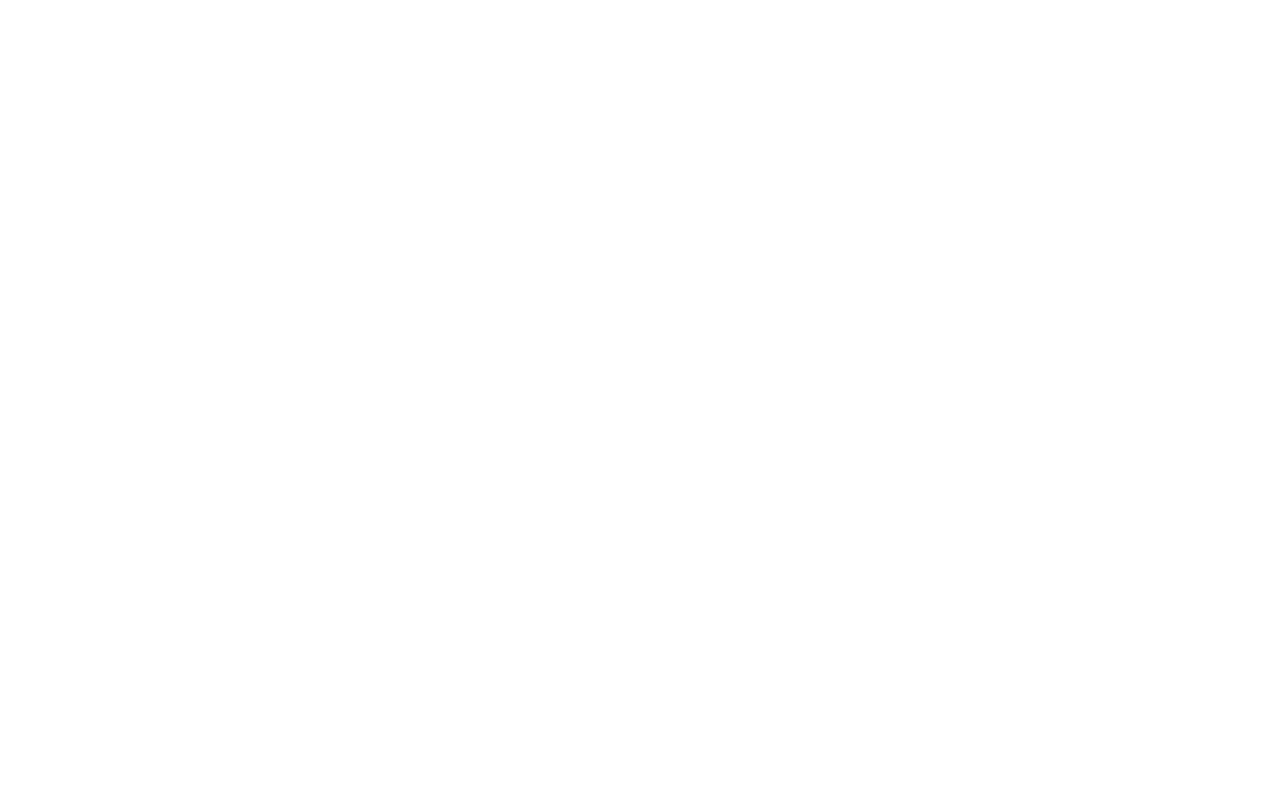
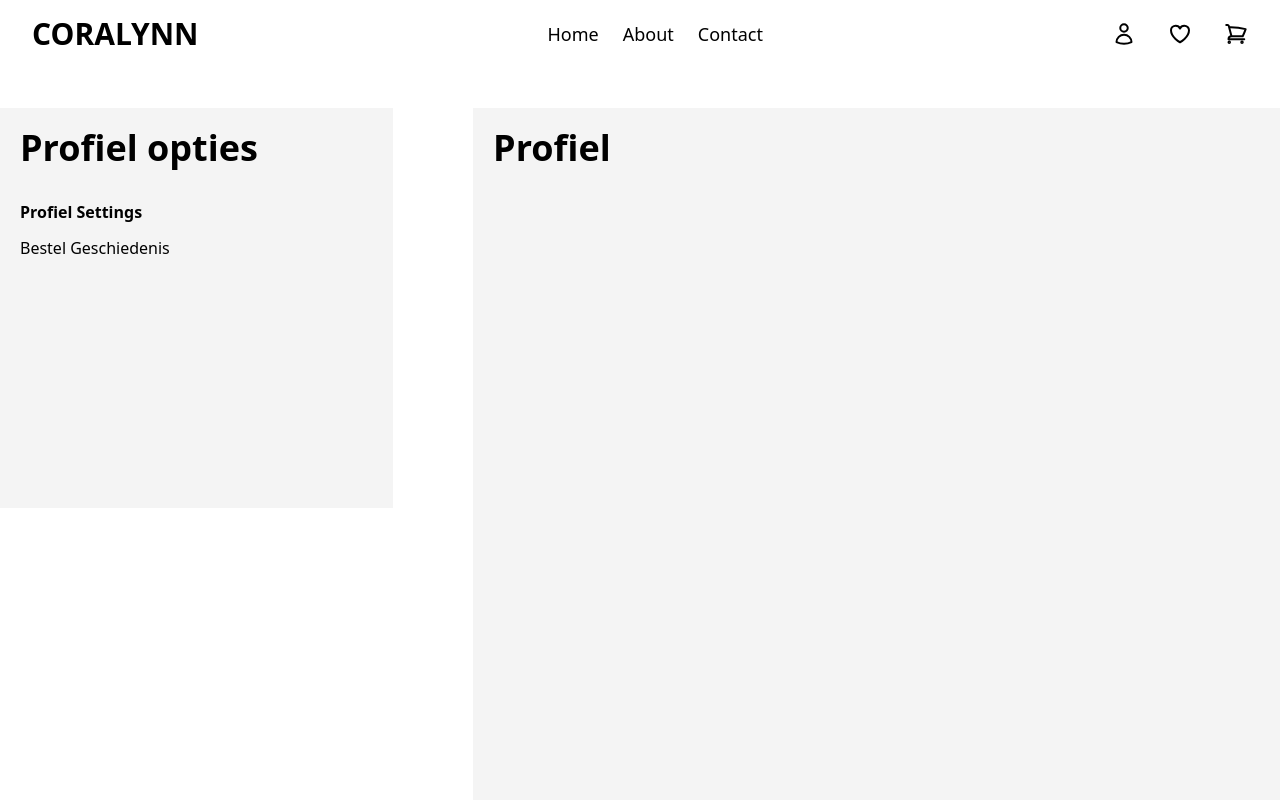
Before and after one commit to TychoBohm/Coralynn, a React (Vite) app in the folder frontend/: page /profile in a window 1280 px wide. Before the commit this address had no page. Shown: the top 800 px of the page. Built offline with nearby package versions, Linux system fonts and the light colour scheme.

Commit message:
Add Profile page with navigation and order history component

```diff
--- /dev/null
+++ b/frontend/src/components/bestelgeschiedenis.tsx
@@ -0,0 +1,77 @@
+import HerenWit from "../assets/Heren-Wit.png";
+
+const Bestelgeschiedenis = () => {
+  return (
+    <div className="p-5 flex flex-col gap-5 h-full">
+      <h2 className="text-4xl font-extrabold">Bestel Geschiedenis</h2>
+      <div className="overflow-y-auto max-h-full flex flex-col gap-5 pr-2">
+        <div className="flex gap-5">
+          <img
+            src={HerenWit}
+            alt="Heren zwembroek wit"
+            className="w-40 h-auto"
+          />
+          <div className="flex flex-col gap-1">
+            <h3 className="text-2xl font-bold">Linnen Heren Zwembroek - Wit</h3>
+            <p>Aantal: 1</p>
+            <p>Prijs: €--,--</p>
+            <p>Besteld op: </p>
+            <button className="bg-[#DECDB7] text-white px-6 py-2 rounded-md hover:bg-[#CBB89A] hover:cursor-pointer transition-colors">
+              Voeg toe aan winkelwagen
+            </button>
+          </div>
+        </div>
+        <div className="flex gap-5">
+          <img
+            src={HerenWit}
+            alt="Heren zwembroek wit"
+            className="w-40 h-auto"
+          />
+          <div className="flex flex-col gap-1">
+            <h3 className="text-2xl font-bold">Linnen Heren Zwembroek - Wit</h3>
+            <p>Aantal: 1</p>
+            <p>Prijs: €--,--</p>
+            <p>Besteld op: </p>
+            <button className="bg-[#DECDB7] text-white px-6 py-2 rounded-md hover:bg-[#CBB89A] hover:cursor-pointer transition-colors">
+              Voeg toe aan winkelwagen
+            </button>
+          </div>
+        </div>
+        <div className="flex gap-5">
+          <img
+            src={HerenWit}
+            alt="Heren zwembroek wit"
+            className="w-40 h-auto"
+          />
+          <div className="flex flex-col gap-1">
+            <h3 className="text-2xl font-bold">Linnen Heren Zwembroek - Wit</h3>
+            <p>Aantal: 1</p>
+            <p>Prijs: €--,--</p>
+            <p>Besteld op: </p>
+            <button className="bg-[#DECDB7] text-white px-6 py-2 rounded-md hover:bg-[#CBB89A] hover:cursor-pointer transition-colors">
+              Voeg toe aan winkelwagen
+            </button>
+          </div>
+        </div>
+        <div className="flex gap-5">
+          <img
+            src={HerenWit}
+            alt="Heren zwembroek wit"
+            className="w-40 h-auto"
+          />
+          <div className="flex flex-col gap-1">
+            <h3 className="text-2xl font-bold">Linnen Heren Zwembroek - Wit</h3>
+            <p>Aantal: 1</p>
+            <p>Prijs: €--,--</p>
+            <p>Besteld op: </p>
+            <button className="bg-[#DECDB7] text-white px-6 py-2 rounded-md hover:bg-[#CBB89A] hover:cursor-pointer transition-colors">
+              Voeg toe aan winkelwagen
+            </button>
+          </div>
+        </div>
+      </div>
+    </div>
+  );
+};
+
+export default Bestelgeschiedenis;
--- a/frontend/src/components/navbar.tsx
+++ b/frontend/src/components/navbar.tsx
@@ -7,7 +7,7 @@
       <ul className="flex space-x-6 text-lg">
         <li>
           <NavLink
-            to="/product"
+            to="/"
             className={({ isActive }) =>
               `cursor-pointer hover:underline${isActive ? "font-bold underline" : ""}`
             }
--- /dev/null
+++ b/frontend/src/components/profielsettings.tsx
@@ -0,0 +1,5 @@
+const Profielsettings = () => {
+  return <h2 className="text-4xl font-extrabold p-5">Profiel</h2>;
+};
+
+export default Profielsettings;
--- a/frontend/src/main.tsx
+++ b/frontend/src/main.tsx
@@ -7,6 +7,7 @@
 import Footer from "./components/footer";
 import { Routes, Route } from "react-router-dom";
 import Product from "./pages/product";
+import Profile from "./pages/profile";
 
 createRoot(document.getElementById("root")!).render(
   <StrictMode>
@@ -70,6 +71,7 @@
           }
         />
         <Route path="/product" element={<Product />} />
+        <Route path="/profile" element={<Profile />} />
       </Routes>
     </BrowserRouter>
   </StrictMode>,
--- /dev/null
+++ b/frontend/src/pages/profile.tsx
@@ -0,0 +1,52 @@
+import Footer from "../components/footer";
+import Navbar from "../components/navbar";
+import BestelGeschiedenis from "../components/bestelgeschiedenis";
+import Profielsettings from "../components/profielsettings";
+import { useState } from "react";
+
+const Profile = () => {
+  const [activeComponent, setActiveComponent] =
+    useState<string>("profielsettings");
+  return (
+    <>
+      <Navbar />
+      <section className="w-full h-screen flex gap-20 pt-10">
+        <div className="bg-[#F4F4F4] w-150 h-100 p-5 flex flex-col gap-3">
+          <h2 className="text-4xl font-extrabold mb-5">Profiel opties</h2>
+          <p
+            onClick={() => setActiveComponent("profielsettings")}
+            className={
+              activeComponent === "profielsettings"
+                ? "font-bold hover:cursor-pointer"
+                : "hover:cursor-pointer"
+            }
+          >
+            Profiel Settings
+          </p>
+          <p
+            onClick={() => setActiveComponent("bestelgeschiedenis")}
+            className={
+              activeComponent === "bestelgeschiedenis"
+                ? "font-bold hover:cursor-pointer"
+                : "hover:cursor-pointer"
+            }
+          >
+            Bestel Geschiedenis
+          </p>
+        </div>
+        <div className="bg-[#F4F4F4] w-full">
+          {activeComponent === "bestelgeschiedenis" ? (
+            <BestelGeschiedenis />
+          ) : activeComponent === "profielsettings" ? (
+            <Profielsettings />
+          ) : (
+            <div>Profiel informatie of standaard content</div>
+          )}
+        </div>
+      </section>
+      <Footer />
+    </>
+  );
+};
+
+export default Profile;
```
